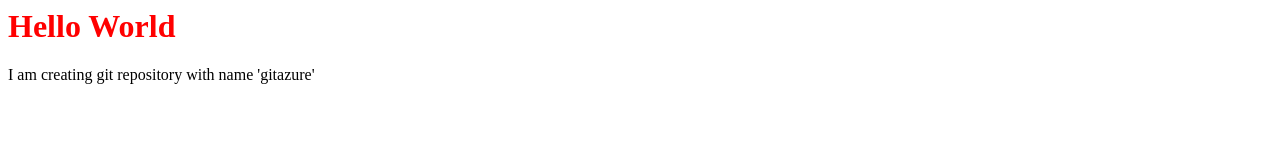
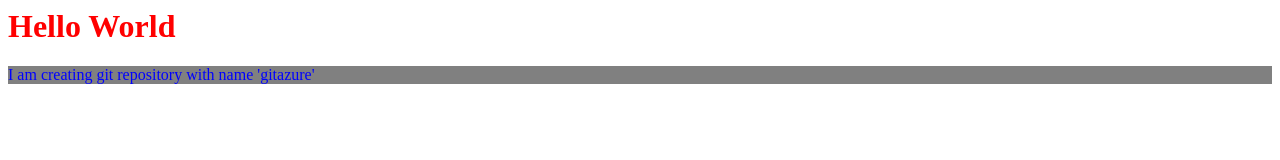
Before and after one commit to Devashish09/gitazure, a plain HTML site: page index.html in a window 1280 px wide. Drawn offline with Linux system fonts and the light colour scheme.

Commit message:
update style.css

```diff
--- a/style.css
+++ b/style.css
@@ -1,3 +1,8 @@
 h1{
 color: red;
 }
+
+p {
+ color: blue;
+ background-color: grey;
+}
```
